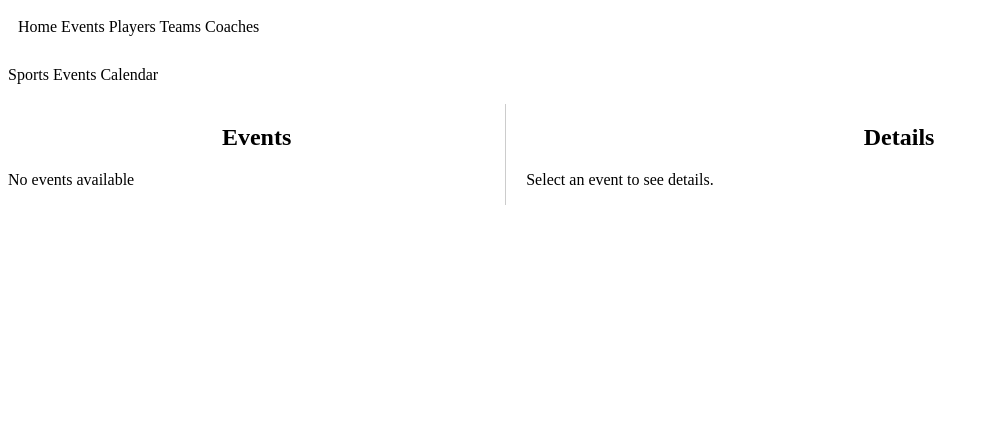
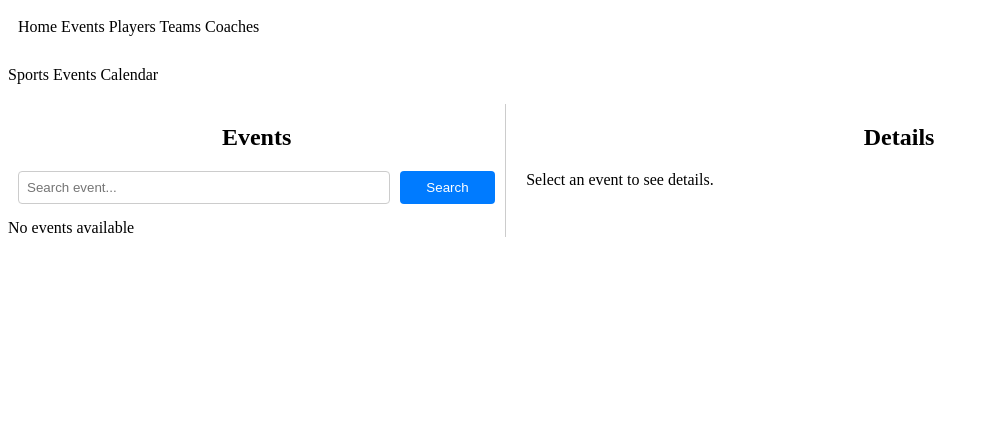
Before and after one commit to Natalia-Ziarko/Calendar, a PHP site: page /index.php in a window 1280 px wide. Shown: the top 436 px of the page, without its empty margins (0-989 px from the left). Run offline with PHP 8.4, Linux system fonts and the light colour scheme.

Commit message:
Adding a search filter with button Search (not working - shows alert)

```diff
--- /dev/null
+++ b/app/main.js
@@ -0,0 +1,33 @@
+function selectEvent(element, event) {
+    // Remove 'active' class from previously selected event
+    const activeEvent = document.querySelector('.event-item.active');
+    if (activeEvent) {
+        activeEvent.classList.remove('active');
+    }
+
+    // Add 'active' class to the clicked event
+    element.classList.add('active');
+
+    // Update the details section
+    showEventDetails(event);
+}
+
+function showEventDetails(event) {
+    const detailsDiv = document.getElementById('event-details');
+    detailsDiv.innerHTML = `
+        <h2>Details</h2>
+        <table>
+            <tr><th>Name</th><td>${event.event_name ?? 'N/A'}</td></tr>
+            <tr><th>Description</th><td>${event.event_description ?? 'N/A'}</td></tr>
+            <tr><th>Event type</th><td>${event.event_type ?? 'N/A'}</td></tr>
+            <tr><th>Sport</th><td>${event.event_sport ?? 'N/A'}</td></tr>
+            <tr><th>Time</th><td>${event.event_start_date ?? 'N/A'}</td></tr>
+            <tr><th>Place</th><td>${event.event_venue ?? 'N/A'}</td></tr>
+            <tr><th>Teams</th><td>${(event.event_team_short_name_1 ?? 'N/A') + ' - ' + (event.event_team_short_name_2 ?? 'N/A')}</td></tr>
+        </table>
+    `;
+}
+
+function showNotWorkingMessage() {
+    alert("The search functionality is not working yet.");
+}
--- a/app/main_view.php
+++ b/app/main_view.php
@@ -1,9 +1,11 @@
 <?php require_once dirname(__FILE__) .'/../config.php';?>
 <!DOCTYPE HTML>
-<html xmlns="http://www.w3.org/1999/xhtml" xml:lang="pl" lang="pl">
+<html xmlns="http://www.w3.org/1999/xhtml" xml:lang="eng" lang="eng">
 
 <head>
     <meta charset="utf-8" />
+    <script src="main.js"></script> <!-- Link to the external JavaScript file -->
+
     <title>Sports Events Calendar</title>
 
     <style>
@@ -66,6 +68,32 @@
             background-color: #d1ecf1;
             border-color: #bee5eb;
         }
+
+        /* Add space between the search bar and event list */
+        .search-filter {
+            margin: 0 10px 15px 10px;
+            display: flex;
+            justify-content: center;
+            gap: 10px; /* gap between the search bar and the button */
+        }
+
+        .search-filter input {
+            padding: 8px;
+            border: 1px solid #ccc;
+            border-radius: 4px;
+            flex: 1;
+        }
+
+        .search-filter button {
+            padding: 8px 12px;
+            background-color: #007bff;
+            color: white;
+            border: none;
+            border-radius: 4px;
+            cursor: pointer;
+            transition: background-color 0.3s;
+            width: 20%;
+        }
     </style>
 </head>
 
@@ -86,10 +114,19 @@
     <!-- Events List -->
     <div class="events-list">
         <h2>Events</h2>
+
+        <!-- Search Filter -->
+        <div class="search-filter">
+            <input type="text" id="searchInput" placeholder="Search event..." oninput="filterEvents()" />
+            <button onclick="showNotWorkingMessage()">Search</button>
+        </div>
+
+        <!-- Event List -->
+        <div id="eventList">
             <?php if (!empty($all_events_details)): ?>
-                <?php foreach ($all_events_details as $eventWrapper): ?>
+                <?php foreach ($all_events_details as $event_array): ?>
                     <?php
-                        $event = $eventWrapper[0]; // Access the actual event data
+                    $event = $event_array[0]; // Access the actual event data row
                     ?>
                     <div class="event-item"
                          onclick="selectEvent(this, <?= htmlspecialchars(json_encode($event, JSON_HEX_APOS | JSON_HEX_QUOT)) ?>)">
@@ -99,6 +136,7 @@
             <?php else: ?>
                 <div>No events available</div>
             <?php endif; ?>
+        </div>
     </div>
 
     <!-- Event Details -->
@@ -112,38 +150,6 @@
         Created by Natalia Ziarko, 2024
     </div>
 
-    <script>
-        function selectEvent(element, event) {
-            // Remove 'active' class from previously selected event
-            const activeEvent = document.querySelector('.event-item.active');
-            if (activeEvent) {
-                activeEvent.classList.remove('active');
-            }
-
-            // Add 'active' class to the clicked event
-            element.classList.add('active');
-
-            // Update the details section
-            showEventDetails(event);
-        }
-
-        function showEventDetails(event) {
-            const detailsDiv = document.getElementById('event-details');
-            detailsDiv.innerHTML = `
-                <h2>Details</h2>
-                <table>
-                    <tr><th>Name</th><td>${event.event_name ?? 'N/A'}</td></tr>
-                    <tr><th>Description</th><td>${event.event_description ?? 'N/A'}</td></tr>
-                    <tr><th>Event type</th><td>${event.event_type ?? 'N/A'}</td></tr>
-                    <tr><th>Sport</th><td>${event.event_sport ?? 'N/A'}</td></tr>
-                    <tr><th>Time</th><td>${event.event_start_date ?? 'N/A'}</td></tr>
-                    <tr><th>Place</th><td>${event.event_venue ?? 'N/A'}</td></tr>
-                    <tr><th>Teams</th><td>${(event.event_team_short_name_1 ?? 'N/A') + ' - ' + (event.event_team_short_name_2 ?? 'N/A')}</td></tr>
-                </table>
-            `;
-        }
-    </script>
-
     <div class="footer">
         Created by Natalia Ziarko, 2024
     </div>
```
Lines whose indentation alone changed are shown as unchanged.
